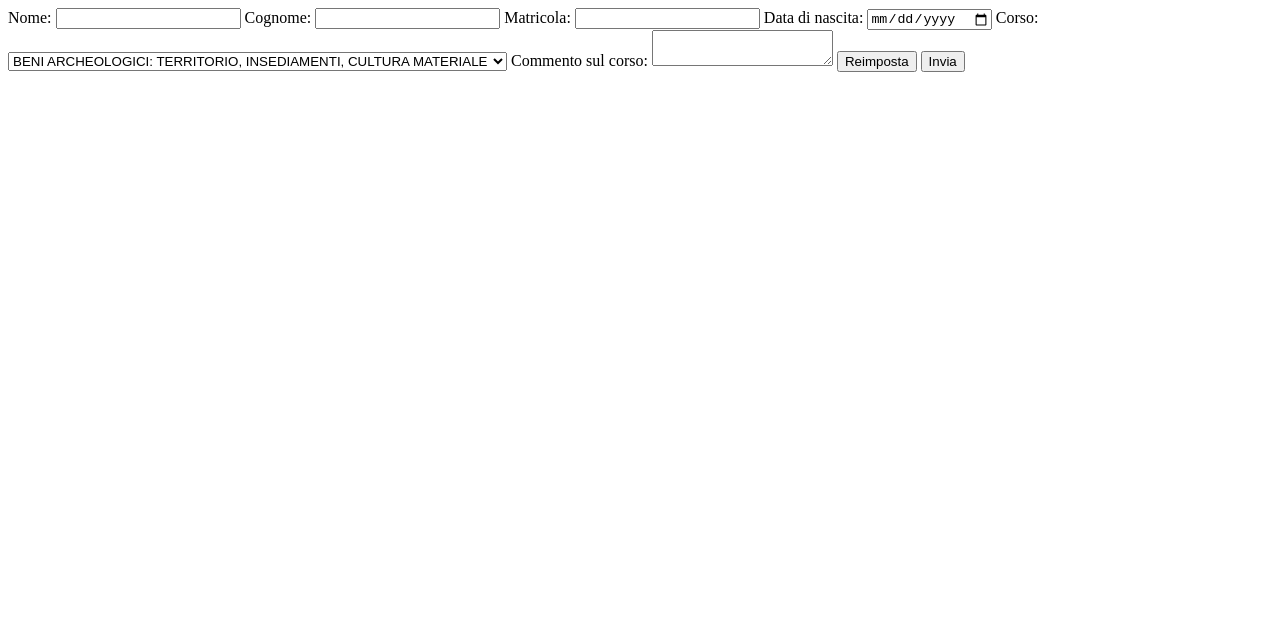
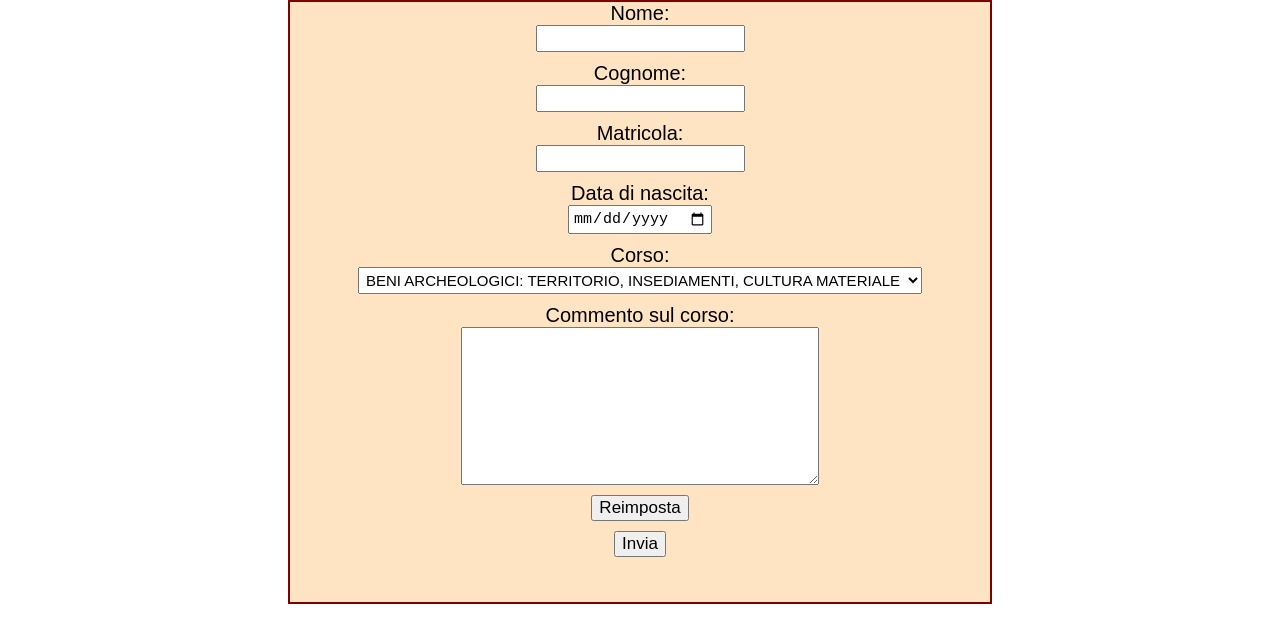
Before and after one commit to Poisonbeak/Form-studente-post-, a website: page index.html in a window 1280 px wide. Drawn offline with Linux system fonts and the light colour scheme.

Commit message:
stylesheet

```diff
--- a/style.css
+++ b/style.css
@@ -1,3 +1,39 @@
-p{
-    color: blue;
+body{
+    margin: 0;
+    padding: 0;
+    font-size: 20px;
+    font-family: Arial, Helvetica, sans-serif;
 }
+
+#formStudente{
+    width: 700px;
+    height: 600px;
+    margin: auto;
+    border: 2px solid maroon;
+    background-color: bisque;
+}
+
+input, select, textarea, button{
+    display: block;
+    margin: 0 auto 10px auto;
+    font-size: 15px;
+}
+
+button{
+    font-size: 17px;
+}
+
+input, select{
+    padding: 3px;
+}
+
+textarea{
+    height: 150px;
+    width: 50%;
+    padding: 3px;
+}
+
+label{
+    display: block;
+    text-align: center;
+}
```
